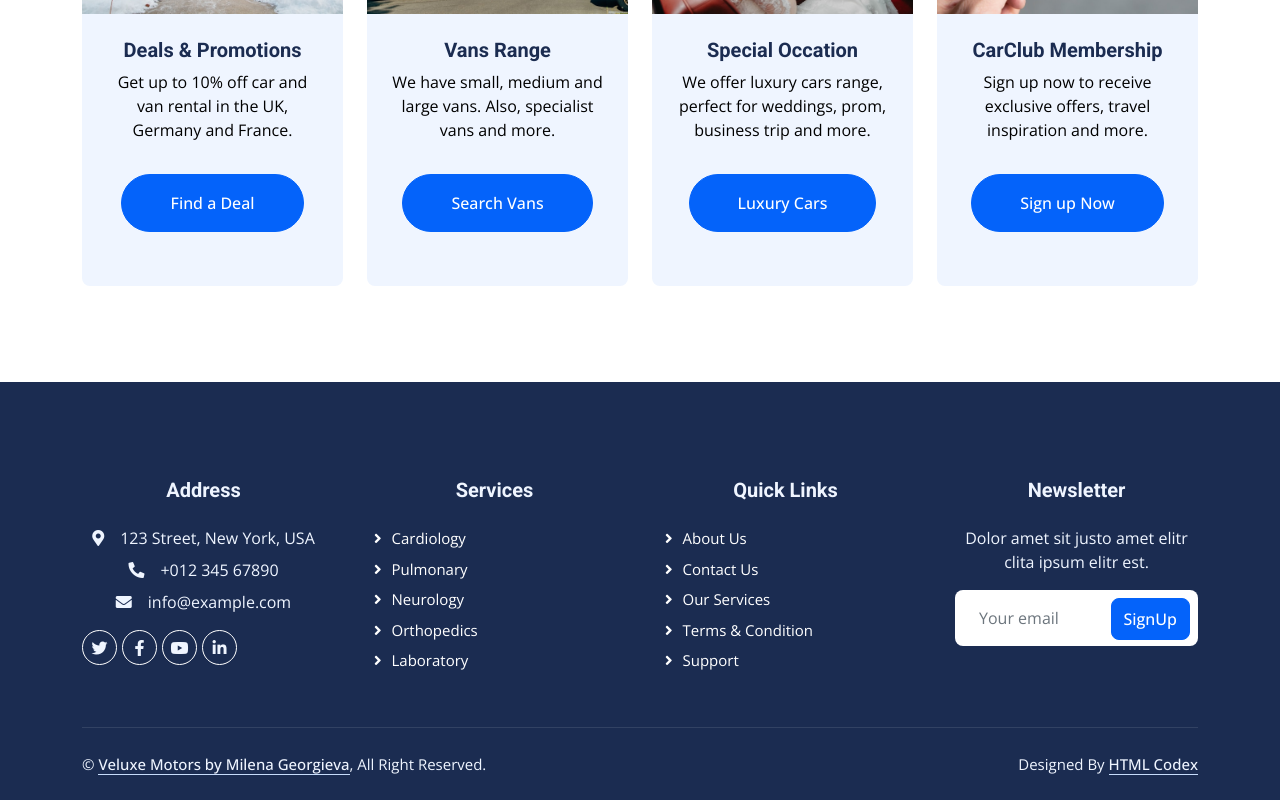
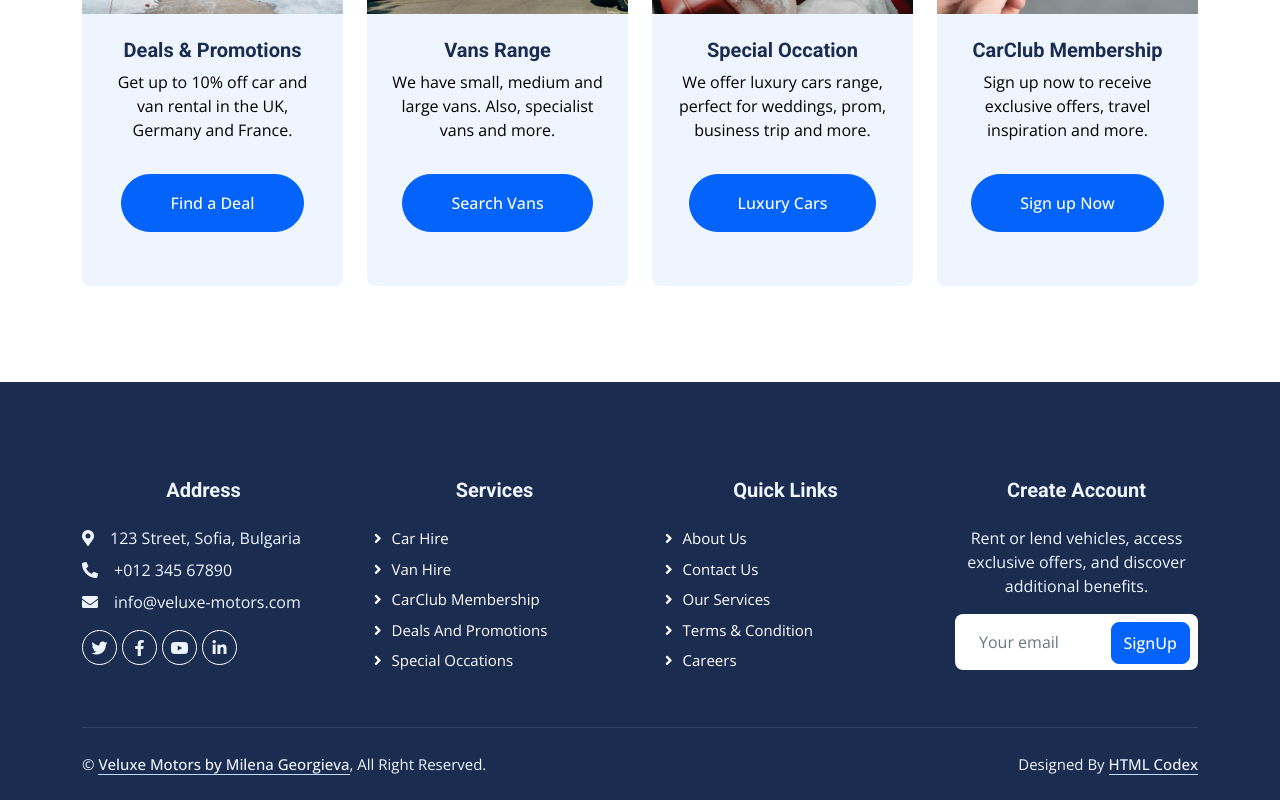
Before and after one commit to MilenaGeorgieva95/Cozy-Corners-BnB-React-App, a React (Vite) app in the folder client/: page / in a window 1280 px wide. Shown: the part 1706-2506 px from the top of the page. Built offline with nearby package versions, Linux system fonts and the light colour scheme; no server answers.

Commit message:
edit footer links

```diff
--- a/client/src/components/Footer.jsx
+++ b/client/src/components/Footer.jsx
@@ -1,3 +1,5 @@
+import { Link } from "react-router";
+
 export default function Footer() {
   return (
     <>
@@ -7,85 +9,88 @@ export default function Footer() {
       >
         <div className="container py-5">
           <div className="row g-5">
-            <div className="col-lg-3 col-md-6">
+            <div className="col-lg-3 col-md-6 ">
               <h5 className="text-light mb-4">Address</h5>
-              <p className="mb-2">
-                <i className="fa fa-map-marker-alt me-3"></i>123 Street, New
-                York, USA
+              <p className="mb-2 text-start">
+                <i className="fa fa-map-marker-alt me-3"></i>123 Street, Sofia,
+                Bulgaria
               </p>
-              <p className="mb-2">
+              <p className="mb-2 text-start">
                 <i className="fa fa-phone-alt me-3"></i>+012 345 67890
               </p>
-              <p className="mb-2">
-                <i className="fa fa-envelope me-3"></i>info@example.com
+              <p className="mb-2 text-start">
+                <i className="fa fa-envelope me-3"></i>info@veluxe-motors.com
               </p>
               <div className="d-flex pt-2">
-                <a
+                <Link
                   className="btn btn-outline-light btn-social rounded-circle"
-                  href=""
+                  to="/about"
                 >
                   <i className="fab fa-twitter"></i>
-                </a>
-                <a
+                </Link>
+                <Link
                   className="btn btn-outline-light btn-social rounded-circle"
-                  href=""
+                  to="/about"
                 >
                   <i className="fab fa-facebook-f"></i>
-                </a>
-                <a
+                </Link>
+                <Link
                   className="btn btn-outline-light btn-social rounded-circle"
-                  href=""
+                  to="/about"
                 >
                   <i className="fab fa-youtube"></i>
-                </a>
-                <a
+                </Link>
+                <Link
                   className="btn btn-outline-light btn-social rounded-circle"
-                  href=""
+                  to="/about"
                 >
                   <i className="fab fa-linkedin-in"></i>
-                </a>
+                </Link>
               </div>
             </div>
             <div className="col-lg-3 col-md-6">
               <h5 className="text-light mb-4">Services</h5>
-              <a className="btn btn-link" href="">
-                Cardiology
-              </a>
-              <a className="btn btn-link" href="">
-                Pulmonary
-              </a>
-              <a className="btn btn-link" href="">
-                Neurology
-              </a>
-              <a className="btn btn-link" href="">
-                Orthopedics
-              </a>
-              <a className="btn btn-link" href="">
-                Laboratory
-              </a>
+              <Link className="btn btn-link" to="/reservations/cars">
+                Car Hire
+              </Link>
+              <Link className="btn btn-link" to="/reservations/vans">
+                Van Hire
+              </Link>
+              <Link className="btn btn-link" to="/car-club">
+                CarClub Membership
+              </Link>
+              <Link className="btn btn-link" to="/about">
+                Deals and Promotions
+              </Link>
+              <Link className="btn btn-link" to="/about">
+                Special Occations
+              </Link>
             </div>
             <div className="col-lg-3 col-md-6">
               <h5 className="text-light mb-4">Quick Links</h5>
-              <a className="btn btn-link" href="">
+              <Link className="btn btn-link" to="/about">
                 About Us
-              </a>
-              <a className="btn btn-link" href="">
+              </Link>
+              <Link className="btn btn-link" to="/">
                 Contact Us
-              </a>
-              <a className="btn btn-link" href="">
+              </Link>
+              <Link className="btn btn-link" href="">
                 Our Services
-              </a>
-              <a className="btn btn-link" href="">
+              </Link>
+              <Link className="btn btn-link" href="">
                 Terms & Condition
-              </a>
-              <a className="btn btn-link" href="">
-                Support
-              </a>
+              </Link>
+              <Link className="btn btn-link" to="/about">
+                Careers
+              </Link>
             </div>
             <div className="col-lg-3 col-md-6">
-              <h5 className="text-light mb-4">Newsletter</h5>
-              <p>Dolor amet sit justo amet elitr clita ipsum elitr est.</p>
-              <div
+              <h5 className="text-light mb-4">Create Account</h5>
+              <p>
+                Rent or lend vehicles, access exclusive offers, and discover
+                additional benefits.
+              </p>
+              <form
                 className="position-relative mx-auto"
                 style={{ maxWidth: "400px" }}
               >
@@ -100,7 +105,7 @@ export default function Footer() {
                 >
                   SignUp
                 </button>
-              </div>
+              </form>
             </div>
           </div>
         </div>
@@ -109,9 +114,9 @@ export default function Footer() {
             <div className="row">
               <div className="col-md-6 text-center text-md-start mb-3 mb-md-0">
                 &copy;{" "}
-                <a className="border-bottom" href="#">
+                <Link className="border-bottom" href="#">
                   Veluxe Motors by Milena Georgieva
-                </a>
+                </Link>
                 , All Right Reserved.
               </div>
               <div className="col-md-6 text-center text-md-end">
@@ -122,9 +127,9 @@ export default function Footer() {
                 Removal License from "https://htmlcodex.com/credit-removal".
                 Thank you for your support. ***/}
                 Designed By{" "}
-                <a className="border-bottom" href="https://htmlcodex.com">
+                <Link className="border-bottom" href="https://htmlcodex.com">
                   HTML Codex
-                </a>
+                </Link>
               </div>
             </div>
           </div>
```
